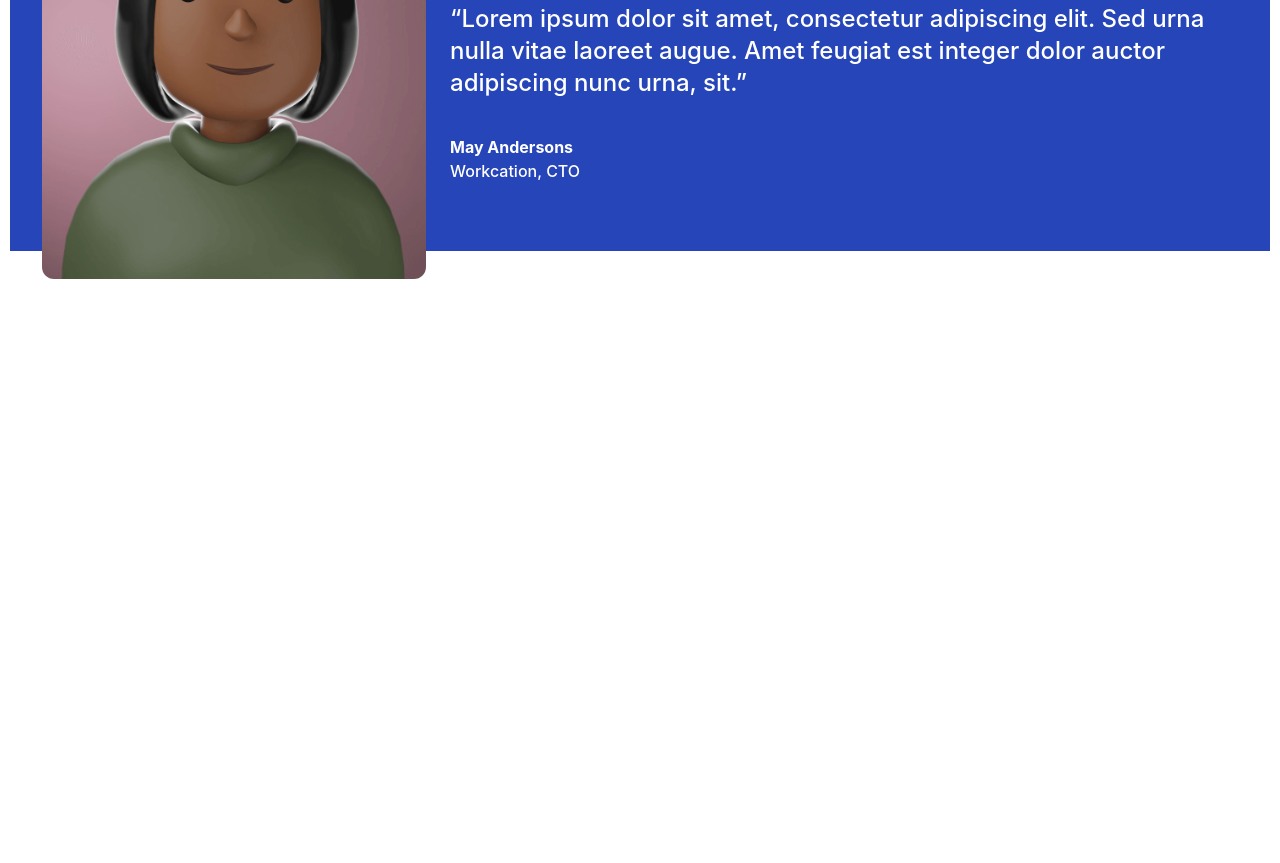
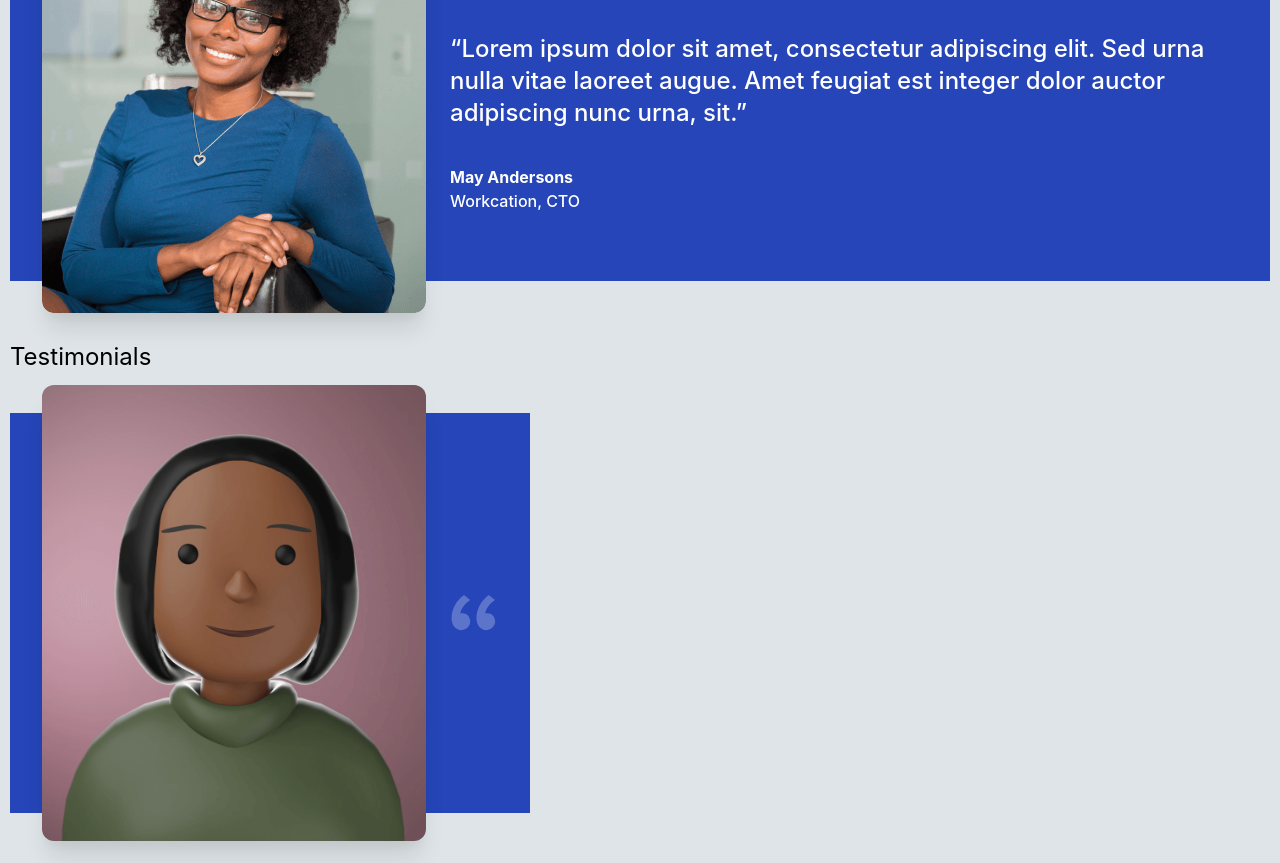
Before and after one commit to rheera/component-library, a React (Vite) app: page / in a window 1280 px wide. Shown: the part 920-1783 px from the top of the page. Before the commit the page ends 1199 px from the top, so only its background shows below. Built offline with nearby package versions, Linux system fonts and the light colour scheme.

Commit message:
reusable testimonial

```diff
--- a/src/App.jsx
+++ b/src/App.jsx
@@ -66,6 +66,23 @@ function App() {
       <section className="component-section">
         <h2 className="component-section__title">Testimonials</h2>
         <div className="component-section__main testimonials">
+          <TestimonialPic pic={testimonialHeadshot}>
+            <TestimonialPic.Text
+              author="May Andersons"
+              company="Workcation, CTO"
+            >
+              Lorem ipsum dolor sit amet, consectetur adipiscing elit. Sed urna
+              nulla vitae laoreet augue. Amet feugiat est integer dolor auctor
+              adipiscing nunc urna, sit.
+            </TestimonialPic.Text>
+          </TestimonialPic>
+        </div>
+      </section>
+
+      {/* Testimonials */}
+      <section className="component-section">
+        <h2 className="component-section__title">Testimonials</h2>
+        <div className="component-section__main testimonials">
           <TestimonialPic></TestimonialPic>
         </div>
       </section>
--- a/src/components/TestimonialPic/TestimonialPic.jsx
+++ b/src/components/TestimonialPic/TestimonialPic.jsx
@@ -4,6 +4,7 @@ import "../../scss/testimonial.scss";
 export default function TestimonialPic({
   pic = defaultPic,
   alt = "Testimonial Headshot",
+  children,
 }) {
   return (
     <div className="testimonial-pic">
@@ -25,17 +26,7 @@ export default function TestimonialPic({
             fillOpacity="0.25"
           />
         </svg>
-        <q className="testimonial-pic__text__quote">
-          Lorem ipsum dolor sit amet, consectetur adipiscing elit. Sed urna
-          nulla vitae laoreet augue. Amet feugiat est integer dolor auctor
-          adipiscing nunc urna, sit.
-        </q>
-        <div className="testimonial-pic__text__source">
-          <p className="testimonial-pic__text__source__author">May Andersons</p>
-          <p className="testimonial-pic__text__source__company">
-            Workcation, CTO
-          </p>
-        </div>
+        {children}
       </div>
     </div>
   );
--- /dev/null
+++ b/src/components/TestimonialPic/TestimonialText.jsx
@@ -0,0 +1,15 @@
+export default function TestimonialText({
+  children,
+  author = "Unknown",
+  company = "",
+}) {
+  return (
+    <>
+      <q className="testimonial-pic__text__quote">{children}</q>
+      <div className="testimonial-pic__text__source">
+        <p className="testimonial-pic__text__source__author">{author}</p>
+        <p className="testimonial-pic__text__source__company">{company}</p>
+      </div>
+    </>
+  );
+}
--- a/src/components/TestimonialPic/index.jsx
+++ b/src/components/TestimonialPic/index.jsx
@@ -1,3 +1,6 @@
 import TestimonialPic from "./TestimonialPic";
+import TestimonialText from "./TestimonialText";
+
+TestimonialPic.Text = TestimonialText;
 
 export default TestimonialPic;
--- a/src/scss/app.scss
+++ b/src/scss/app.scss
@@ -21,6 +21,7 @@ body {
   margin: 0;
   min-width: 320px;
   min-height: 100vh;
+  background-color: #dee4e7;
 }
 
 h3 {
@@ -29,6 +30,7 @@ h3 {
 
 .main {
   padding: 10px;
+  max-width: 1378px;
   .component-section {
     display: flex;
     flex-direction: column;
@@ -57,3 +59,12 @@ h3 {
   justify-content: center;
   margin-top: 30px !important;
 }
+
+.testimonials {
+  margin-top: 40px !important;
+  margin-bottom: 40px;
+  @media only screen and (max-width: 768px) {
+    margin-top: 130px !important;
+    margin-bottom: 0;
+  }
+}
--- a/src/scss/testimonial.scss
+++ b/src/scss/testimonial.scss
@@ -6,9 +6,14 @@
   padding: 2rem;
   gap: 1.5rem;
   &__image {
+    display: flex;
+    align-items: center;
     img {
       max-width: 384px;
       border-radius: 12px;
+      object-fit: cover;
+      box-shadow: 0px 10px 10px -5px rgba(0, 0, 0, 0.04),
+        0px 20px 25px -5px rgba(0, 0, 0, 0.1);
     }
   }
   &__text {
```
Also changed, not shown: src/assets/testimonial-image.png.
